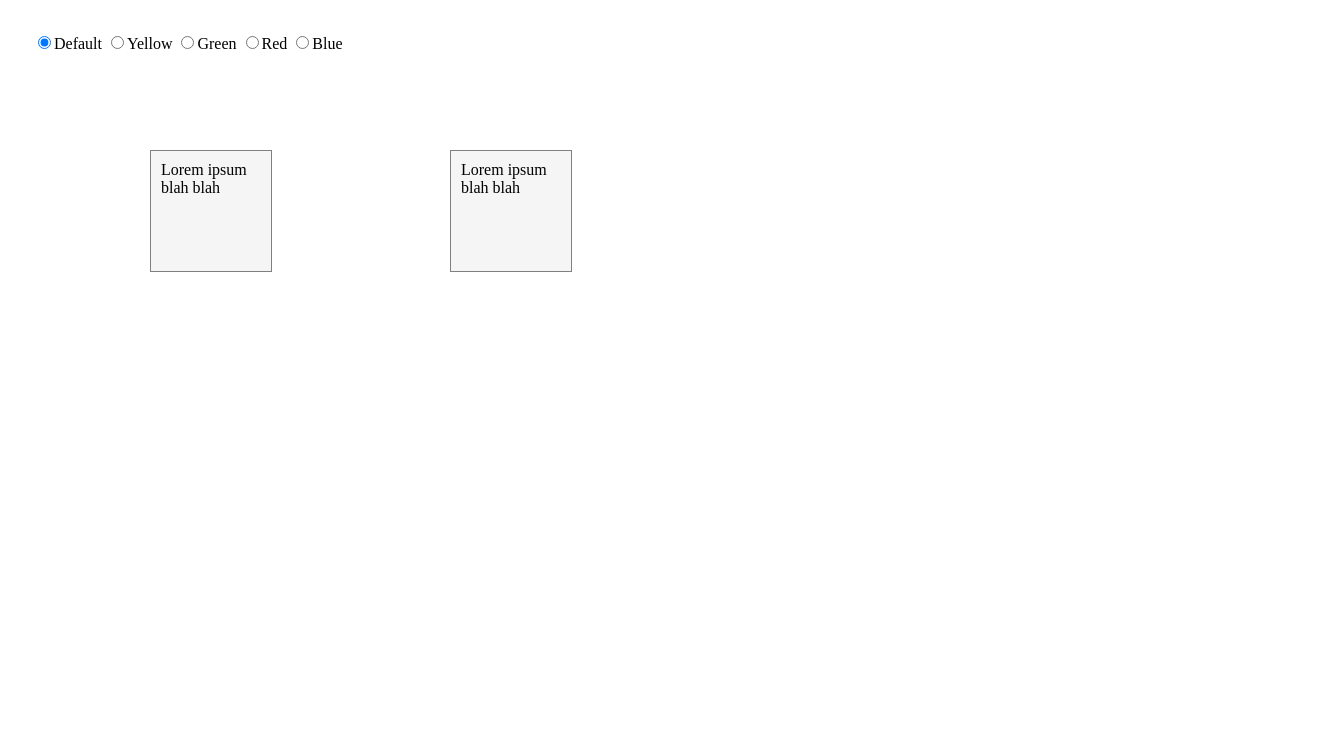
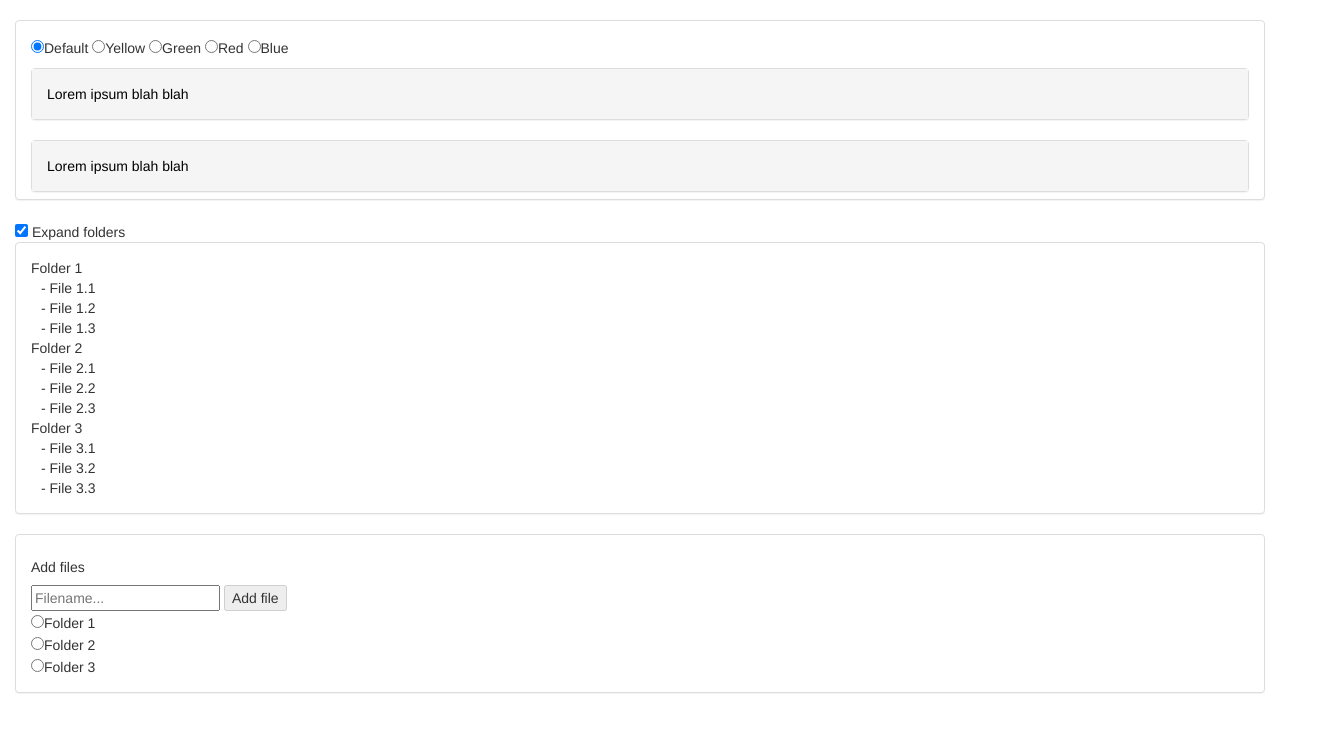
Before and after one commit to astillman/AngularJS-Feb_2016, a plain HTML site: page Hw 1/Part 1/index.html in a window 1280 px wide. Shown: the whole page, 1338 px wide, since content can reach past the window. Drawn offline with nearby package versions, Linux system fonts and the light colour scheme.

Commit message:
Added Bootstrap theming, combined parts 1 and 2

```diff
--- a/Hw 1/Part 1/index.html
+++ b/Hw 1/Part 1/index.html
@@ -1,51 +1,41 @@
 <!DOCTYPE html>
 <html>
   <head>
+  <script src="https://ajax.googleapis.com/ajax/libs/jquery/1.12.0/jquery.min.js"></script>
   <script src="https://ajax.googleapis.com/ajax/libs/angularjs/1.3.14/angular.js"></script>
   <script type="text/javascript" src="index.js"></script>
+  <script src="https://maxcdn.bootstrapcdn.com/bootstrap/3.3.6/js/bootstrap.min.js"></script>
+  <link rel="stylesheet" type="text/css" href="https://maxcdn.bootstrapcdn.com/bootstrap/3.3.6/css/bootstrap.min.css">
+
   <style>
     #main {
+      margin-top: 20px;
     	height: 800px;
     	width: 1280px;
     }
-    #div-one {
-    	position: absolute;
-    	top: 150px;
-    	left: 150px;
-    	width: 100px;
-    	height: 100px;
-    	padding: 10px;
-    	border: 1px solid grey;
+
+    #part-1 {
+      height: 180px;
+      width: 100%;
     }
-    #div-two {
-    	position: absolute;
-    	top: 150px;
-    	left: 450px;
-    	width: 100px;
-    	height: 100px;
-    	padding: 10px;
-    	border: 1px solid grey;
-    }
-    #main {
-      padding: 25px;
-    }
-  	#main .default {
+
+  	#part-1 .default {
   		background-color: whiteSmoke;
     	color: black;
   	}
-  	#main .yellow {
+  	#part-1  .yellow {
   		background-color: red;
     	color: green;
   	}
-  	#main .green {
+  	#part-1  .green {
   		background-color: yellow;
     	color: red;
   	}
-  	#main .red {
+  	#part-1 .red {
   		background-color: green;
     	color: yellow;
   	}
-    #main .blue {
+    #part-1 .blue {
       background-color: whiteSmoke;
       color: blue;
     }
@@ -64,11 +54,22 @@
     .blue {
       background-color: blue;
     }
+
+    .folder {
+      font-size: 1em;
+    }
+
+    .file {
+      font-size: 1em;
+      margin-left: 10px;
+    }
   </style>
   </head>
   <body ng-app="MyApp">
-  	<div id="main" ng-class="ctrl.classObject" ng-controller="MainController as ctrl">
-  		<!--<h3> {{ ctrl.classObject | json }}</h3>-->
+  	<div id="main" class="container-fluid">
+      <div id="part-1" class="panel panel-default" ng-class="ctrl.classObject" ng-controller="Controller1 as ctrl">
+  		<div class="panel-body">
+      <div class="row container">
         <input
         type="radio"
         name="theme"
@@ -99,9 +100,41 @@
         value="blue"
         ng-model="ctrl.theme"
         ng-change="ctrl.updateTheme()">Blue
-  		<div id="div-one" ng-class="ctrl.classObject">Lorem ipsum blah blah</div>
-  		<div id="div-two" ng-class="ctrl.classObject">Lorem ipsum blah blah</div>
-  	</div>
+      </div>
+      <p>
+      <div class = "panel panel-default">
+  		  <div id="div-one" class="panel-body" ng-class="ctrl.classObject">Lorem ipsum blah blah</div>
+      </div>
+      <div class = "panel panel-default">
+  		  <div id="div-two" class="panel-body" ng-class="ctrl.classObject">Lorem ipsum blah blah</div>
+      </div>
+      </div>
+    </div>
 
+    <div id="part-2" ng-class="ctrl2.classObject" ng-controller="Controller2 as ctrl2">
+    <input type="checkbox" ng-model="ctrl2.expanded"> Expand folders
+    <div class="panel panel-default">
+    <div id="folder-tree" class="panel-body">
+      <div ng-repeat="folder in ctrl2.folders">
+        <div ng-bind="folder.name" class="folder">
+        </div>
+        <div ng-repeat="file in folder.files" ng-show="ctrl2.expanded">
+            <div class="file" ng-bind="'- ' + file.name"></div>
+          </div>
+      </div>
+    </div>
+  </div>
+  <div class="panel panel-default">
+    <div id="add-files" class="panel-body">
+      <h5>Add files</h5>
+      <input type="text" ng-model="ctrl2.toAdd" placeholder="Filename...">
+      <span><button ng-disabled="((ctrl2.selectedFolderIndex === undefined) || (!ctrl2.toAdd))" ng-click="ctrl2.onButtonClick()">Add file</button></span>
+      <div ng-repeat="folder in ctrl2.folders">
+        <input type="radio" name="folder-index" ng-value="$index" ng-model="ctrl2.selectedFolderIndex"><span ng-bind="folder.name"></span>
+      </div>
+    </div>
+    </div>
+  </div>
+  </div>
   </body>
 </html>
--- a/Hw 1/Part 1/index.js
+++ b/Hw 1/Part 1/index.js
@@ -1,5 +1,5 @@
 angular.module('MyApp', [])
-	.controller('MainController', function() {
+	.controller('Controller1', function() {
 		var self = this;
 		self.theme = "default";
 		self.classObject = {
@@ -18,4 +18,18 @@ angular.module('MyApp', [])
 				}
 			}
 		};
-	});
+	})
+
+	.controller('Controller2', function() {
+	var self = this;
+	self.folders = [
+	  {name: 'Folder 1', files: [{name: 'File 1.1'},{name: 'File 1.2'}, {name: 'File 1.3'}]},
+	  {name: 'Folder 2', files: [{name: 'File 2.1'},{name: 'File 2.2'}, {name: 'File 2.3'}]},
+	  {name: 'Folder 3', files: [{name: 'File 3.1'},{name: 'File 3.2'}, {name: 'File 3.3'}]}
+	];
+	self.expanded = true;
+	self.onButtonClick = function() {
+		//alert('clicked');
+		self.folders[self.selectedFolderIndex].files.push({name: self.toAdd});
+	};
+});
```
Also changed, not shown: 1 other file.
